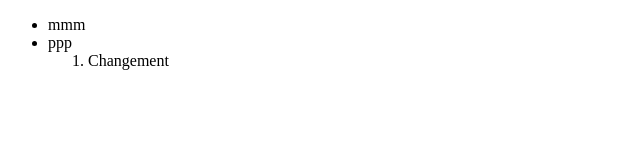
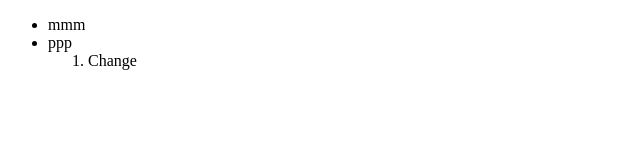
Before and after one commit to rindra36/hello-world, a plain HTML site: page index.html in a window 1280 px wide. Shown: the full height of the page, 0-640 px from the left. Drawn offline with Linux system fonts and the light colour scheme.

Commit message:
Changement -> Change

```diff
--- a/index.html
+++ b/index.html
@@ -11,7 +11,7 @@
         <li>mmm</li>
         <li>ppp</li>
         <ol>
-            <li>Changement</li>
+            <li>Change</li>
         </ol>
     </ul>
 </body>
```
